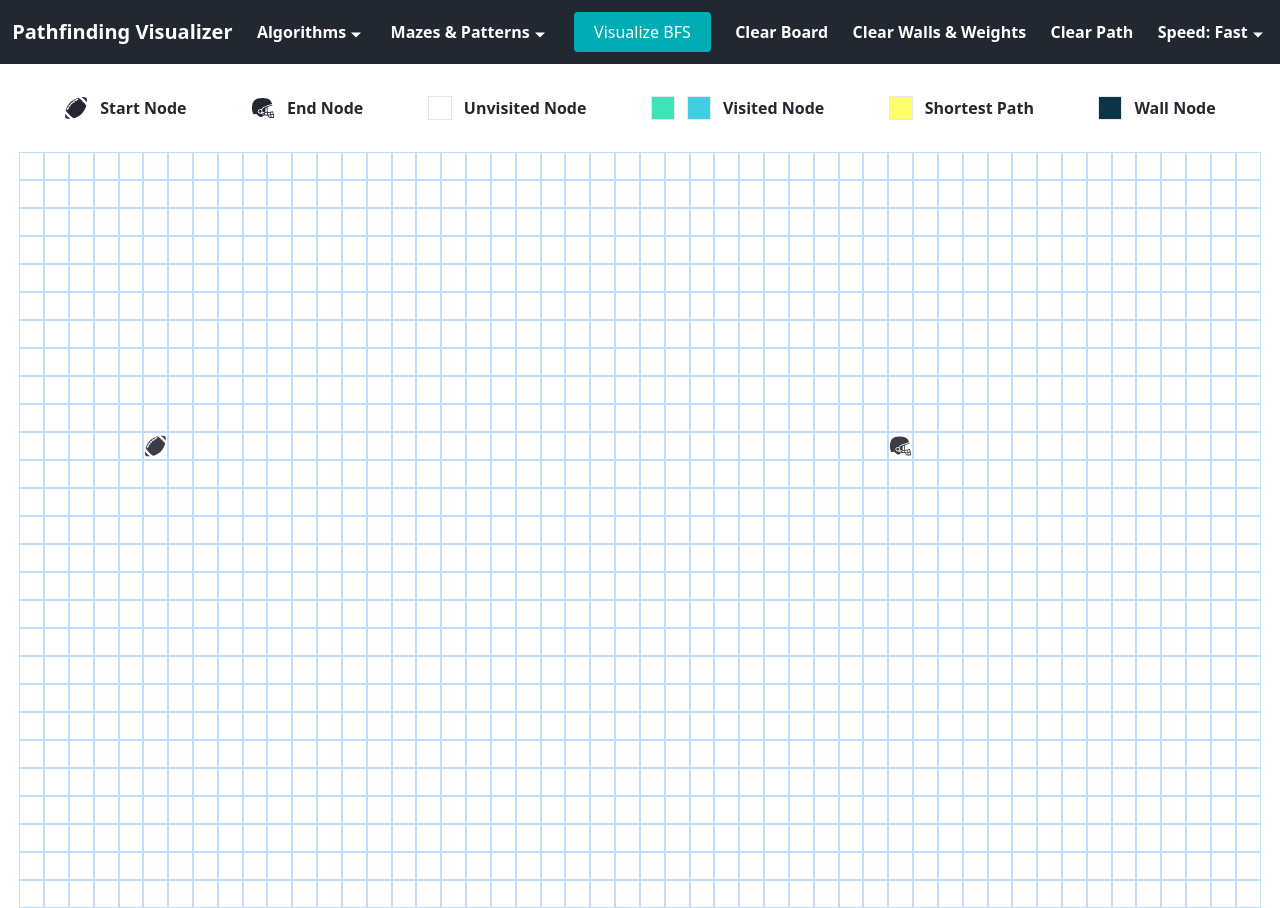
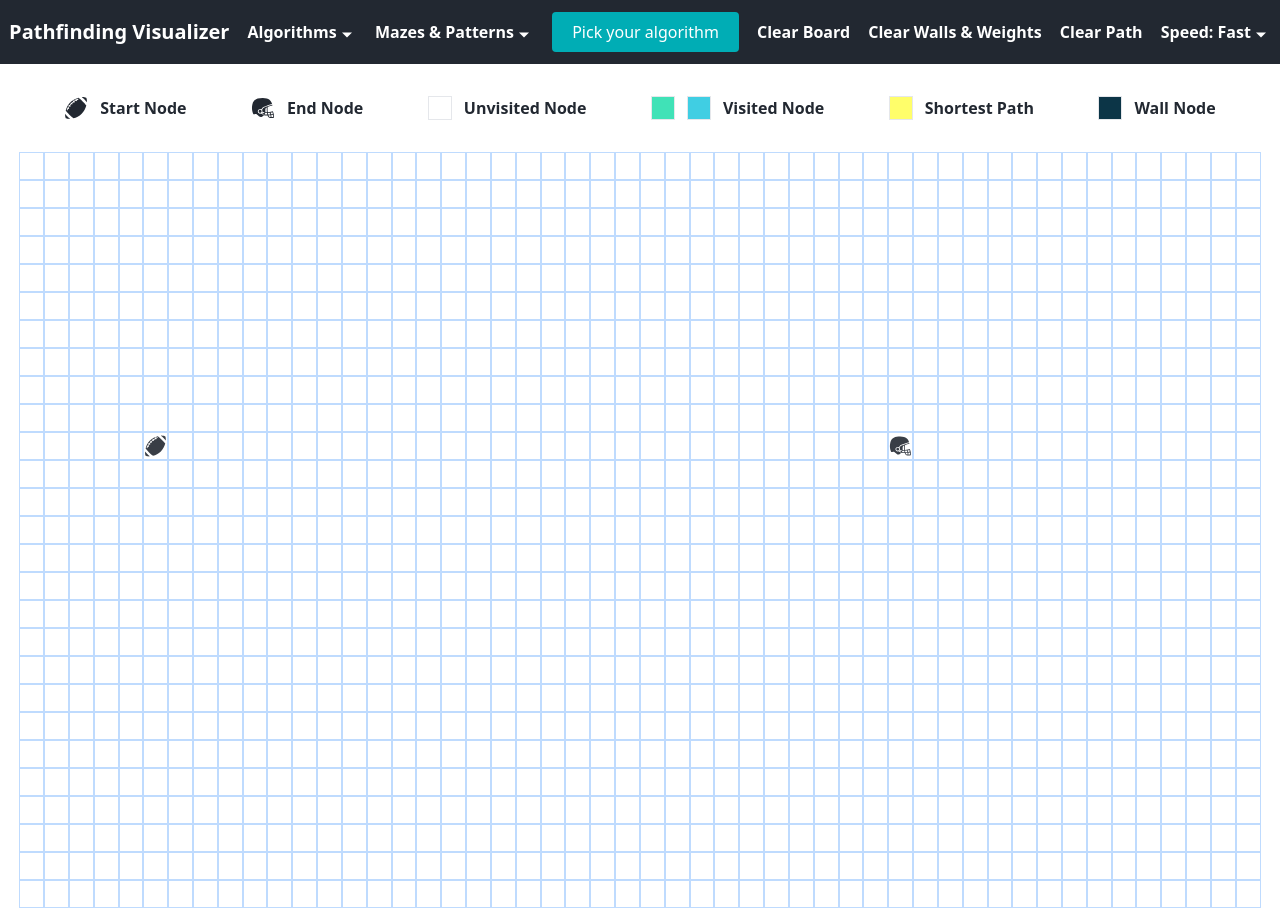
Before and after one commit to HusseinYasser/pathfinder, a React (Vite) app: page / in a window 1280 px wide. Built offline with nearby package versions, Linux system fonts and the light colour scheme.

Commit message:
refactored the algo selection

```diff
--- a/src/components/Navbar.jsx
+++ b/src/components/Navbar.jsx
@@ -1,9 +1,12 @@
+/* eslint-disable react/prop-types */
 import { IoMdArrowDropdown } from "react-icons/io";
 import { useState } from 'react';
 import { RiCloseLine } from "react-icons/ri";
+import { BFS } from '../algorithms/bfs';
 
 // eslint-disable-next-line react/prop-types
-const Navbar = ({ visualize, findingPath, clearBoard, clearWalls, clearPath, speed, setSpeed }) => {
+const Navbar = ({ visualize, findingPath, clearBoard, clearWalls, clearPath, speed, setSpeed,
+                algo, setAlgo }) => {
 
   const tabsClass = "hover:text-lightblue cursor-pointer flex items-center space select-none";
   const iconClass = "text-xl mt-1.5";
@@ -20,9 +23,7 @@ const Navbar = ({ visualize, findingPath, clearBoard, clearWalls, clearPath, spe
             onClick={() => setShowAlgoMenus(false)}
           />
         </div>
-        <div className = {dropDownItemClass} disabled={findingPath} onClick={()=> {
-          if(!findingPath) console.log("BFFFSS");
-        }}> Breadth-first search </div>
+        <div className = {dropDownItemClass} disabled={findingPath} onClick={ () => changeAlgo(BFS.name)}> Breadth-first search </div>
         <div className = {dropDownItemClass} > Depth-first search </div>
         <div className = {dropDownItemClass} > Disjesktra algorithm </div>
         <div className = {dropDownItemClass} > A* algorithm </div>
@@ -42,6 +43,11 @@ const Navbar = ({ visualize, findingPath, clearBoard, clearWalls, clearPath, spe
         <div className = {dropDownItemClass} onClick={()=>changeSpeed('Fast')} > Fast </div>
     </div>
   );
+
+  const changeAlgo = (chosenAlgo) => {
+      setAlgo(chosenAlgo);
+      setShowAlgoMenus(false);
+  }
 
   const changeSpeed = (chosenSpeed) => {
       if(findingPath)
@@ -66,7 +72,7 @@ const Navbar = ({ visualize, findingPath, clearBoard, clearWalls, clearPath, spe
         </div>
 
         <button className={`${findingPath? "bg-gray-400":"bg-lightblue"} py-2 px-5 rounded font-normal ${findingPath && "text-black"}`} onClick={visualize} disabled={findingPath} >
-          Visualize BFS
+          {algo == ''? 'Pick your algorithm': 'Visualize ' + algo}
         </button>
 
         <div className={tabsClass + " " + `${findingPath? "hover:text-red-500":"hover:text-lightblue"}`} onClick = { () => {if(!findingPath) clearBoard()} }>
--- a/src/components/PathFinder.jsx
+++ b/src/components/PathFinder.jsx
@@ -13,6 +13,7 @@ const PathFinder = () => {
     const [path, setPath] = useState([]);
     const [appliedFinder, setAppliedFinder] = useState(false);
     const[speed, setSpeed] = useState('Fast');
+    const [algo, setAlgo] = useState('');
 
     //to lock the behavior of playing woth the grid while generating the path
     const [lockGrid, setLockGrid] = useState(false);
@@ -28,11 +29,9 @@ const PathFinder = () => {
     });
 
     useEffect(() => {
-        // This effect runs after startNode or endNode has been updated
-        if (startNode || endNode) {
-          if (visitedNodes.length > 0) {
+        // This effect runs after startNode or endNode has been updated so we update the path instantly
+        if (visitedNodes.length > 0) {
             visualize(true);
-          }
         }
       }, [startNode, endNode]);
 
@@ -41,7 +40,7 @@ const PathFinder = () => {
     }
 
     const visualize = ( updating ) => {
-        const pathFinder = new PathFinderContext(new BFS(), setVisitedNodes, setPath, updating, mapSpeed(speed));
+        const pathFinder = new PathFinderContext(eval(`new ${algo}()`), setVisitedNodes, setPath, updating, mapSpeed(speed));
         const delayTime = pathFinder.findPath(27, 50, walls, startNode, endNode);
         if(!updating) {
             setAppliedFinder(true);
@@ -77,7 +76,7 @@ const PathFinder = () => {
   return (
     <>
         <Navbar visualize={() => visualize(false)} findingPath={appliedFinder} clearBoard = {clearBoard} clearPath = {clearPath} clearWalls = {clearWalls}
-        speed={speed} setSpeed = {setSpeed} />
+        speed={speed} setSpeed = {setSpeed} setAlgo={setAlgo} algo={algo} />
         <InformationBanner />
         <Grid walls = {walls} setWalls = {setWalls}
             startNode={startNode} endNode={endNode} setStartNode={(nwNode) => {dragTerminalNodes(nwNode, true)}} setEndNode={(nwNdode) => {dragTerminalNodes(nwNdode, false)}}
```
